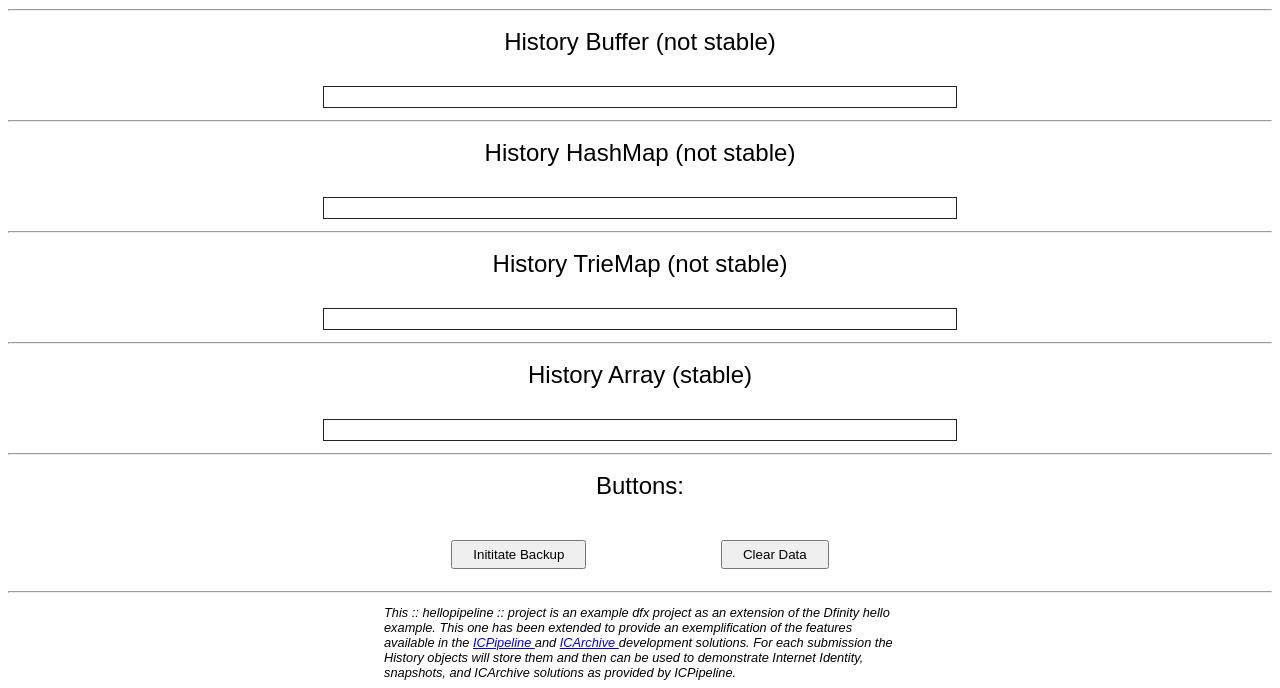
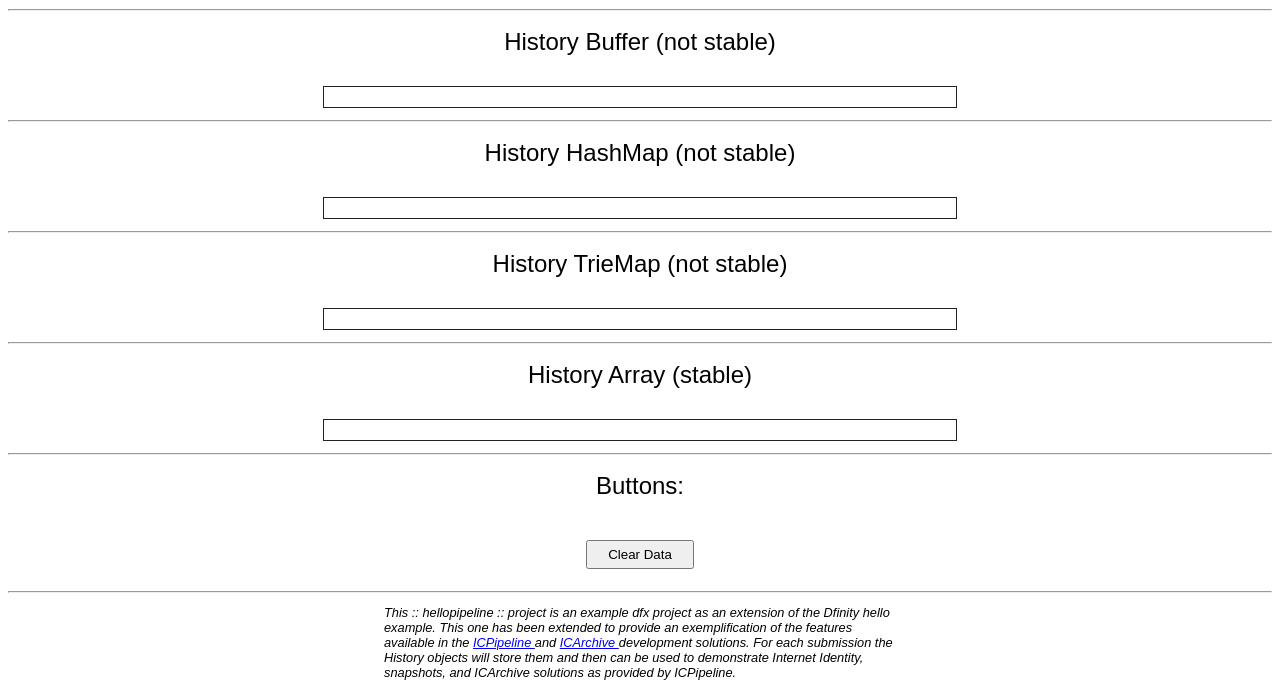
Before and after one commit to icpipeline-framework/hellopipeline, a website: page src/hellopipeline_assets/src/index.html in a window 1280 px wide. Shown: the part 305-993 px from the top of the page. Drawn offline with Linux system fonts and the light colour scheme; files that its build step writes are made by us from their sources; files whose address does not match are found by name.

Commit message:
removed backup button for the moment

```diff
--- a/src/hellopipeline_assets/src/index.html
+++ b/src/hellopipeline_assets/src/index.html
@@ -47,7 +47,7 @@
       Buttons:
     </p>
     <section>
-      <button id="doBackupBtn">Inititate Backup</button>
+      <!-- <button id="doBackupBtn">Inititate Backup</button> -->
       <button id="clearDataBtn">Clear Data</button>
     </section>
     <hr>
```
